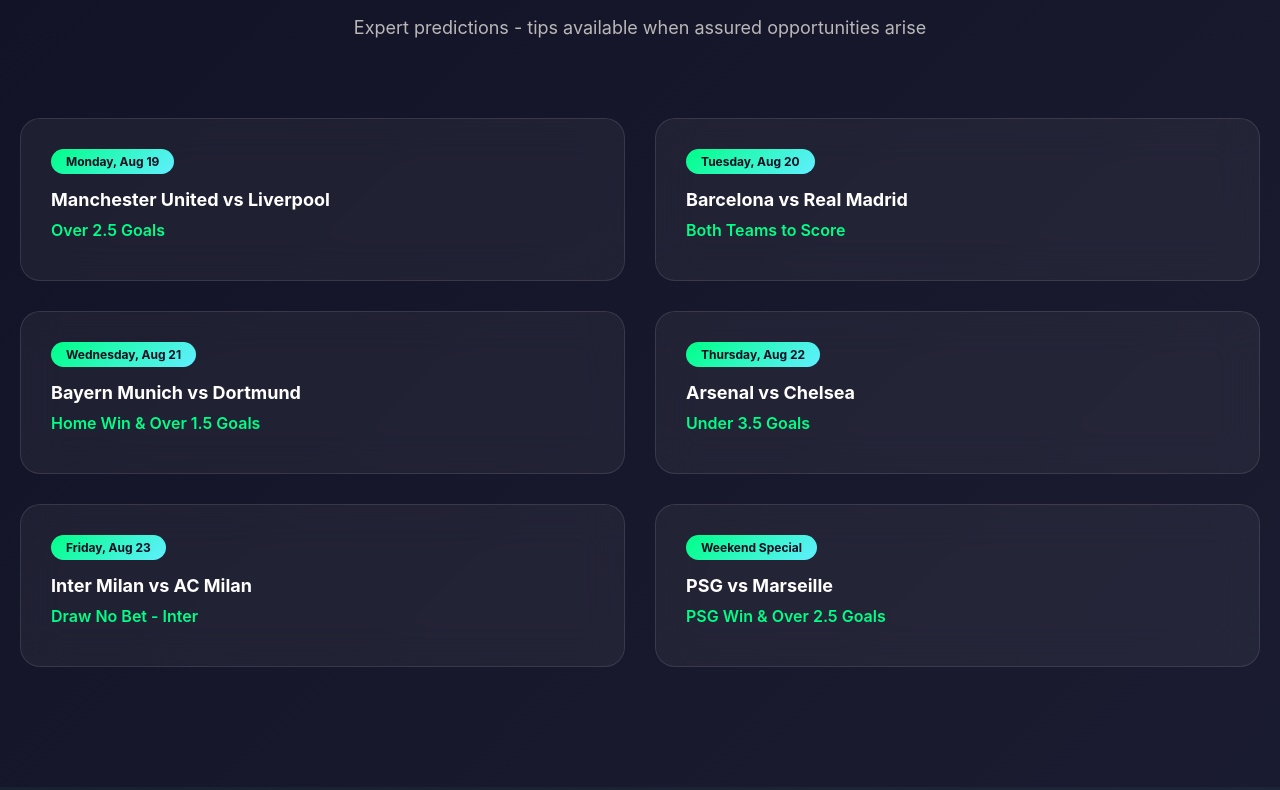
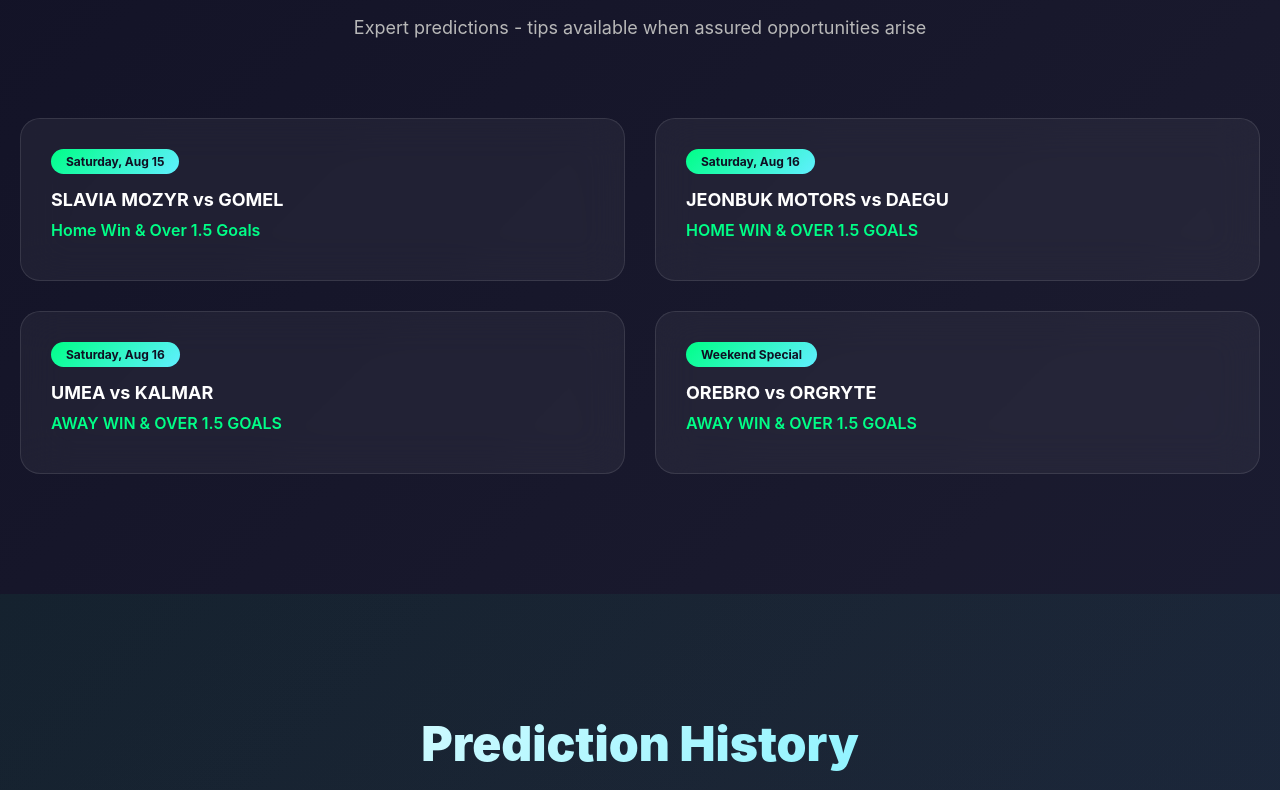
Before and after one commit to Kratos7-ai/yoyotips, a plain HTML site: page index.html in a window 1280 px wide. Shown: the part 982-1772 px from the top of the page. Drawn offline with Linux system fonts and the light colour scheme.

Commit message:
Update index.html

```diff
--- a/index.html
+++ b/index.html
@@ -730,52 +730,37 @@
                     <p>Expert predictions - tips available when assured opportunities arise</p>
                 </div>
                 <div class="tips-grid">
-                    <div class="tip-card">
-                        <div class="tip-header">
-                            <div class="tip-date">Monday, Aug 19</div>
-                        </div>
-                        <div class="tip-match">Manchester United vs Liverpool</div>
-                        <div class="tip-prediction">Over 2.5 Goals</div>
-                    </div>
 
                     <div class="tip-card">
                         <div class="tip-header">
-                            <div class="tip-date">Tuesday, Aug 20</div>
+                            <div class="tip-date">Saturday, Aug 15</div>
                         </div>
-                        <div class="tip-match">Barcelona vs Real Madrid</div>
-                        <div class="tip-prediction">Both Teams to Score</div>
-                    </div>
-
-                    <div class="tip-card">
-                        <div class="tip-header">
-                            <div class="tip-date">Wednesday, Aug 21</div>
-                        </div>
-                        <div class="tip-match">Bayern Munich vs Dortmund</div>
+                        <div class="tip-match">SLAVIA MOZYR vs GOMEL</div>
                         <div class="tip-prediction">Home Win & Over 1.5 Goals</div>
                     </div>
 
                     <div class="tip-card">
                         <div class="tip-header">
-                            <div class="tip-date">Thursday, Aug 22</div>
+                            <div class="tip-date">Saturday, Aug 16</div>
                         </div>
-                        <div class="tip-match">Arsenal vs Chelsea</div>
-                        <div class="tip-prediction">Under 3.5 Goals</div>
+                        <div class="tip-match">JEONBUK MOTORS vs DAEGU</div>
+                        <div class="tip-prediction">HOME WIN & OVER 1.5 GOALS</div>
                     </div>
 
                     <div class="tip-card">
                         <div class="tip-header">
-                            <div class="tip-date">Friday, Aug 23</div>
+                            <div class="tip-date">Saturday, Aug 16</div>
                         </div>
-                        <div class="tip-match">Inter Milan vs AC Milan</div>
-                        <div class="tip-prediction">Draw No Bet - Inter</div>
+                        <div class="tip-match">UMEA vs KALMAR</div>
+                        <div class="tip-prediction">AWAY WIN & OVER 1.5 GOALS</div>
                     </div>
 
                     <div class="tip-card">
                         <div class="tip-header">
                             <div class="tip-date">Weekend Special</div>
                         </div>
-                        <div class="tip-match">PSG vs Marseille</div>
-                        <div class="tip-prediction">PSG Win & Over 2.5 Goals</div>
+                        <div class="tip-match">OREBRO vs ORGRYTE</div>
+                        <div class="tip-prediction">AWAY WIN & OVER 1.5 GOALS</div>
                     </div>
                 </div>
             </div>
```
